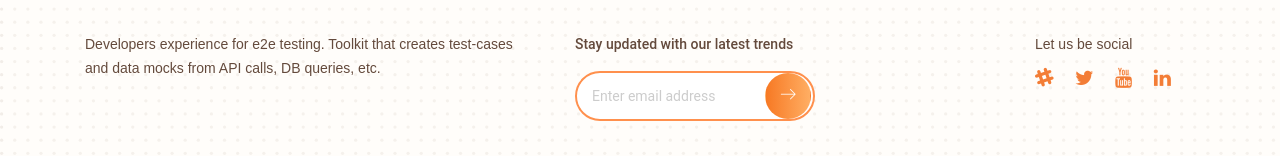
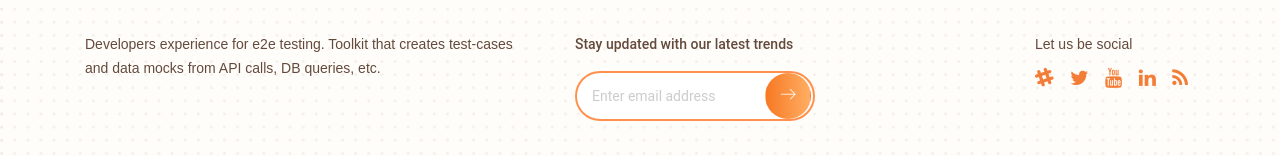
Before and after one commit to keploy/website-archive, a plain HTML site: page index.html in a window 1280 px wide. Shown: the part 7381-7537 px from the top of the page. Drawn offline with Linux system fonts and the light colour scheme; some packages are replaced by stand-ins of ours; a script that the page names is missing.

Commit message:
feat: added student blogs link to footer social list
Signed-off-by: Suman Roy <95040233+Suman373@users.noreply.github.com>

```diff
--- a/css/style.css
+++ b/css/style.css
@@ -3861,7 +3861,7 @@ h6 {
   font-weight: 500;
   margin-bottom: 10px; }
 .social_widget .list li {
-  margin-right: 17px;
+  margin-right: 12px;
   display: inline-block; }
   .social_widget .list li a {
     color: #f37d36;
--- a/index.html
+++ b/index.html
@@ -810,6 +810,7 @@
 							<li><a href="https://twitter.com/Keployio"><i class="fa fa-twitter"></i></a></li>
 							<li><a href="https://www.youtube.com/channel/UC6OTg7F4o0WkmNtSoob34lg"><i class="fa fa-youtube"></i></a></li>
 							<li><a href="https://www.linkedin.com/company/keploy/"><i class="fa fa-linkedin"></i></a></li>
+							<li><a href="https://keploy.hashnode.dev"><i class="fa fa-rss"></i></a></li>
 						</ul>
 					</aside>
 				</div>
```
